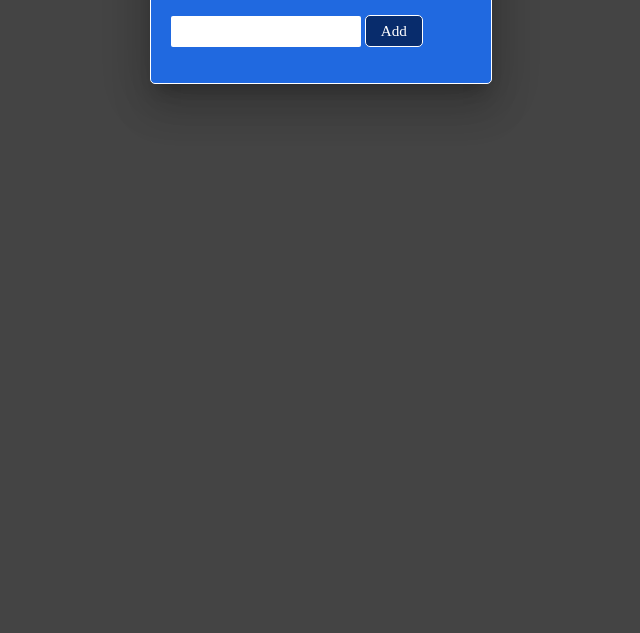
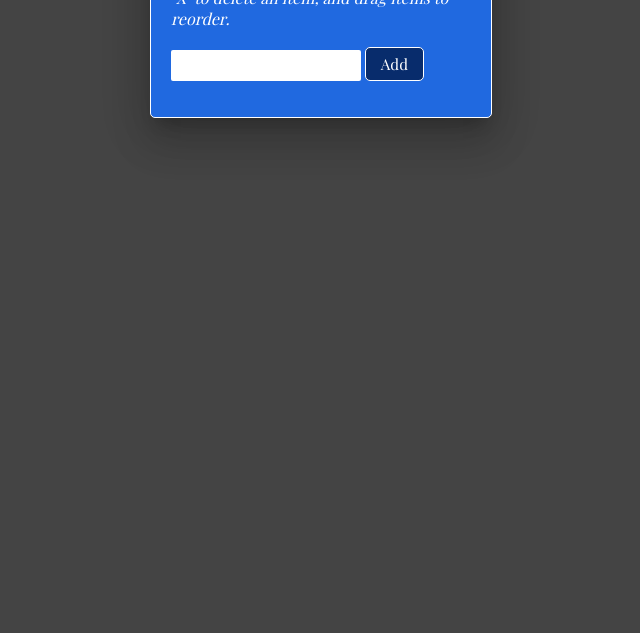
Before and after one commit to senorindependiente/to-do-list-app, a plain HTML site: page index.html in a window 1280 px wide. Shown: the part 167-800 px from the top of the page, without its empty margins (319-959 px from the left). Drawn offline with nearby package versions, Linux system fonts and the light colour scheme.

Commit message:
Added google font

```diff
--- a/index.html
+++ b/index.html
@@ -5,6 +5,7 @@
     <meta http-equiv="X-UA-Compatible" content="IE=edge" />
     <meta name="viewport" content="width=device-width, initial-scale=1.0" />
     <link rel="stylesheet" href="/css/styles.css" class="style" />
+    <link href="https://fonts.googleapis.com/css2?family=Playfair+Display&display=swap" rel="stylesheet">
     <title>To-do-list-app</title>
   </head>
   <body>
```
